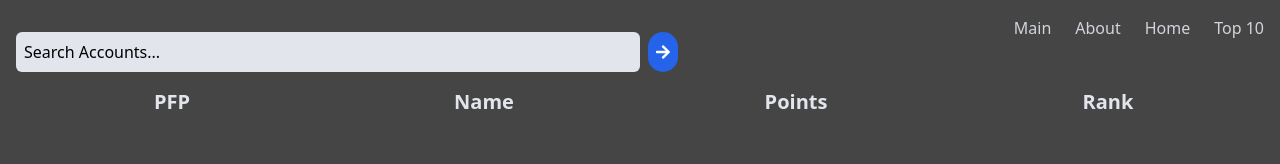
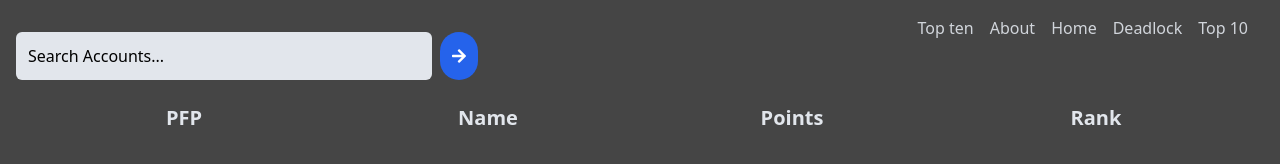
Before and after one commit to Superspider2024/deadlock-frontend, a website: page public/leader.html in a window 1280 px wide. Drawn offline with Linux system fonts and the light colour scheme; no server answers.

Commit message:
final produce

```diff
--- a/public/leader.html
+++ b/public/leader.html
@@ -19,9 +19,9 @@
         <!-- Google Tag Manager (noscript) -->
     <noscript><iframe src="https://www.googletagmanager.com/ns.html?id=GTM-PG9HKRTV" height="0" width="0" style="display:none;visibility:hidden"></iframe></noscript>
         <!-- End Google Tag Manager (noscript) -->
-    <div class="absolute top-4 right-4 flex space-x-6">
+    <div class="absolute top-4 right-4 flex flex-wrap space-x-4 px-4">
         <a href="https://deadlxck.vercel.app/leaderboards" class="text-gray-300 hover:underline">
-            Main
+            Top ten
         </a>
         <a href="https://deadlxck.vercel.app/about" class="text-gray-300 hover:underline">
             About
@@ -29,28 +29,28 @@
         <a href="https://deadlxck.vercel.app/" class="text-gray-300 hover:underline">
             Home
         </a>
+        <a href="https://deadlxck.vercel.app/deadlock" class="text-gray-300 hover:underline">
+            Deadlock
+        </a>
         <a class="text-gray-300 hover:underline" href="https://deadlock-eight.vercel.app/leaderboards">Top 10</a>
     </div>
-
     <div class="flex flex-col w-full min-h-screen px-4 py-8">
-        <div class="mb-4 flex items-center space-x-2">
-            <input id="search" type="text" class="w-1/2 p-2 rounded-md bg-nice-grey text-black placeholder-black" placeholder="Search Accounts..." /> <!-- Shortened the width -->
-            <button id="inputsend1" class="bg-blue-600 text-white p-2 rounded-full hover:bg-white hover:text-blue-600 transition-all duration-300">
+        <div class="mb-6 flex items-center space-x-2">
+            <input id="search" type="text" class="w-full sm:w-1/2 lg:w-1/3 p-3 rounded-md bg-nice-grey text-black placeholder-black" placeholder="Search Accounts..." /> <!-- Adjusted width and padding -->
+            <button id="inputsend1" class="bg-blue-600 text-white p-3 rounded-full hover:bg-white hover:text-blue-600 transition-all duration-300">
                 <i class="fas fa-arrow-right"></i>
             </button>
         </div>
 
-        <div class="flex justify-between mb-4 text-xl font-bold text-nice-grey">
+        <div class="mb-8 flex justify-between text-xl font-bold text-nice-grey px-4"> <!-- Added padding for space -->
             <div class="w-1/4 text-center">PFP</div>
             <div class="w-1/4 text-center">Name</div>
             <div class="w-1/4 text-center">Points</div>
             <div class="w-1/4 text-center">Rank</div>
         </div>
 
-        <div class="flex flex-col space-y-2" id="main">
-
+        <div class="flex flex-col space-y-2 px-4" id="main">
         </div>
     </div>
-
 </body>
 </html>
```
Also changed, not shown: public/index.html (+2 -2 lines), public/output.css.
